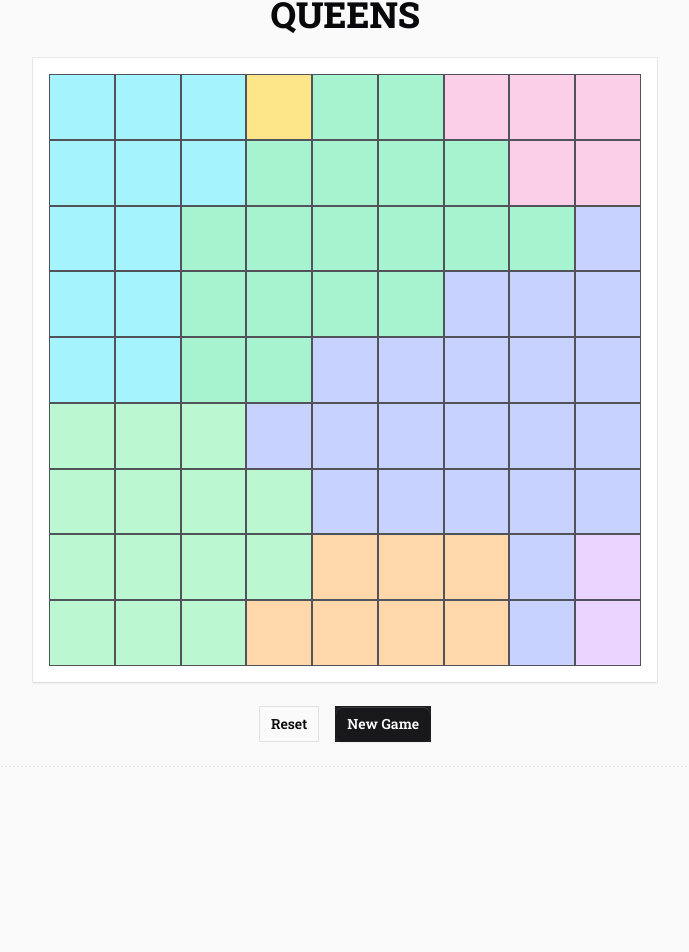
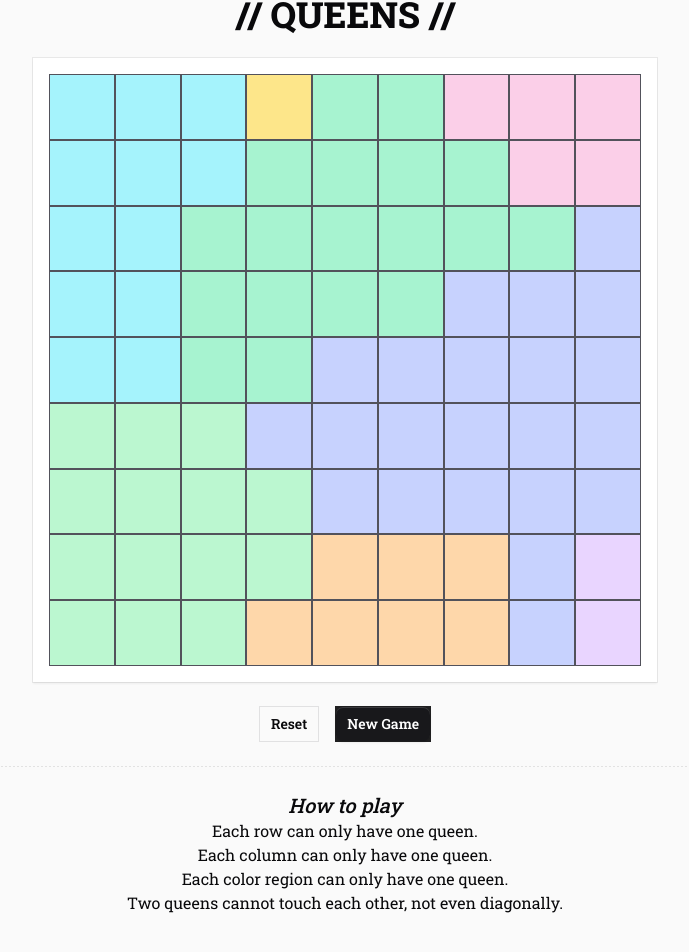
Before and after one commit to cloudyyoung/games, a React (Vite) app: page / in a window 1280 px wide. Shown: the part 70-1022 px from the top of the page, without its empty margins (295-984 px from the left). Before the commit the page ends 901 px from the top, so only its background shows below. Built offline with nearby package versions, Linux system fonts and the light colour scheme.

Commit message:
Fix error

```diff
--- a/src/App.tsx
+++ b/src/App.tsx
@@ -44,7 +44,7 @@ export const App = () => {
     <>
       <div className="max-w-2xl mx-auto text-zinc-950 dark:text-white p-2 sm:p-6">
         <div className="h-fit w-full space-y-6 py-10">
-          <div className="text-4xl font-extrabold text-center uppercase">Queens</div>
+          <div className="text-4xl font-extrabold text-center uppercase">// Queens //</div>
 
           <div className="bg-white shadow-[0px_0px_0px_1px_rgba(9,9,11,0.07),0px_2px_2px_0px_rgba(9,9,11,0.05)] dark:bg-zinc-900 dark:shadow-[0px_0px_0px_1px_rgba(255,255,255,0.1)] dark:before:pointer-events-none dark:before:absolute dark:before:-inset-px dark:before:rounded-xl dark:before:shadow-[0px_2px_8px_0px_rgba(0,_0,_0,_0.20),_0px_1px_0px_0px_rgba(255,_255,_255,_0.06)_inset] forced-colors:outline">
             <div className="p-2 sm:p-4">
@@ -67,8 +67,16 @@ export const App = () => {
             <Button onClick={onNewGame}>New Game</Button>
           </div>
 
-          <svg xmlns="http://www.w3.org/2000/svg" className="row-start-3 ml-[calc(50%-50vw)] h-px w-screen" fill="none"><defs><pattern id=":S2:" patternUnits="userSpaceOnUse" width="16" height="1"><line class="stroke-zinc-950 dark:stroke-white" x1="0" x2="16" y1="0.5" y2="0.5" stroke-dasharray="2 2" stroke-width="1.5" stroke-opacity="0.1" stroke-linejoin="round"></line></pattern></defs><rect width="100%" height="100%" fill="url(#:S2:)"></rect></svg>
+          <svg xmlns="http://www.w3.org/2000/svg" className="row-start-3 ml-[calc(50%-50vw)] h-px w-screen" fill="none"><defs><pattern id=":S2:" patternUnits="userSpaceOnUse" width="16" height="1"><line className="stroke-zinc-950 dark:stroke-white" x1="0" x2="16" y1="0.5" y2="0.5" stroke-dasharray="2 2" stroke-width="1.5" stroke-opacity="0.1" stroke-linejoin="round"></line></pattern></defs><rect width="100%" height="100%" fill="url(#:S2:)"></rect></svg>
 
+          <div className="text-center">
+            <div className="text-xl font-medium italic">How to play</div>
+
+            <div>Each row can only have one queen.</div>
+            <div>Each column can only have one queen.</div>
+            <div>Each color region can only have one queen.</div>
+            <div>Two queens cannot touch each other, not even diagonally.</div>
+          </div>
         </div>
       </div>
     </>
```
